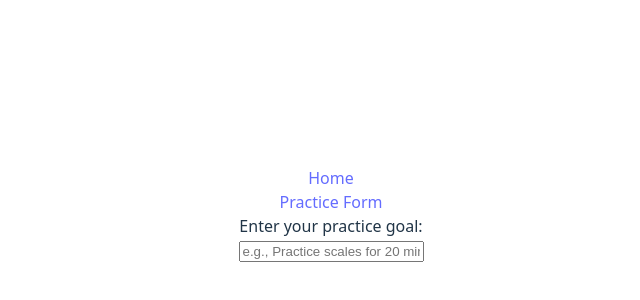
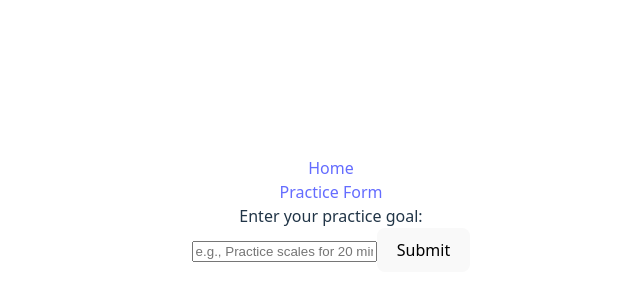
Before and after one commit to MikeMcdonald1/practice-planner-pro, a React (Vite) app: page /pages/PracticeForm in a window 1280 px wide. Shown: the part 186-486 px from the top of the page, without its empty margins (309-949 px from the left). Built offline with nearby package versions, Linux system fonts and the light colour scheme.

Commit message:
feat: Add MVP with controlled input and form submission for practice goal

```diff
--- a/src/pages/PracticeForm.jsx
+++ b/src/pages/PracticeForm.jsx
@@ -5,10 +5,16 @@
 
   function handleGoalChange(e) {
     setGoal(e.target.value);
+    console.log(e.target.value);
+  }
+
+  function handleSubmit(e) {
+    e.preventDefault(); //prevents page from reloading upon form submission
+    console.log('Goal Submitted:', goal);
   }
 
   return (
-    <form>
+    <form onSubmit={handleSubmit}>
       <label htmlFor="goal">Enter your practice goal:</label>
       <br />
       <input
@@ -18,6 +24,7 @@
         onChange={handleGoalChange}
         placeholder="e.g., Practice scales for 20 minutes"
       />
+      <button type="submit">Submit</button>
     </form>
   );
 }
```
